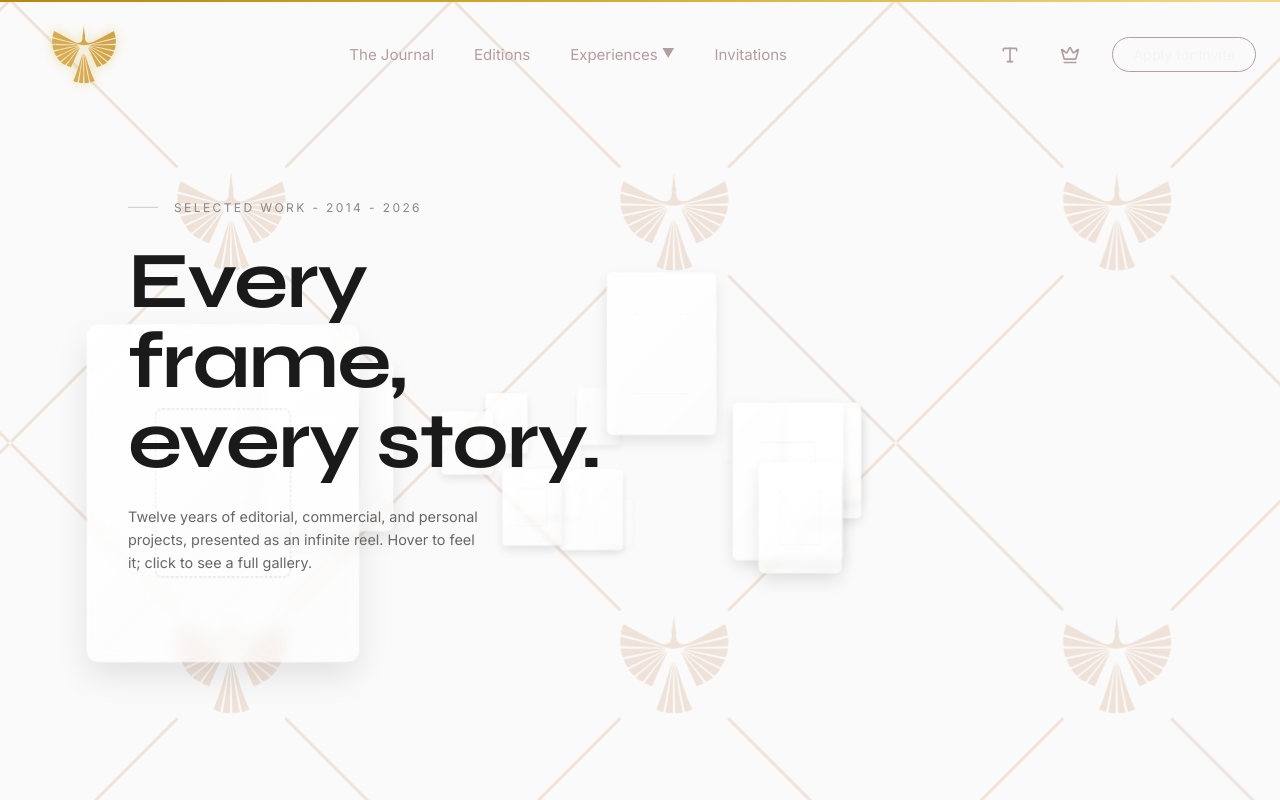
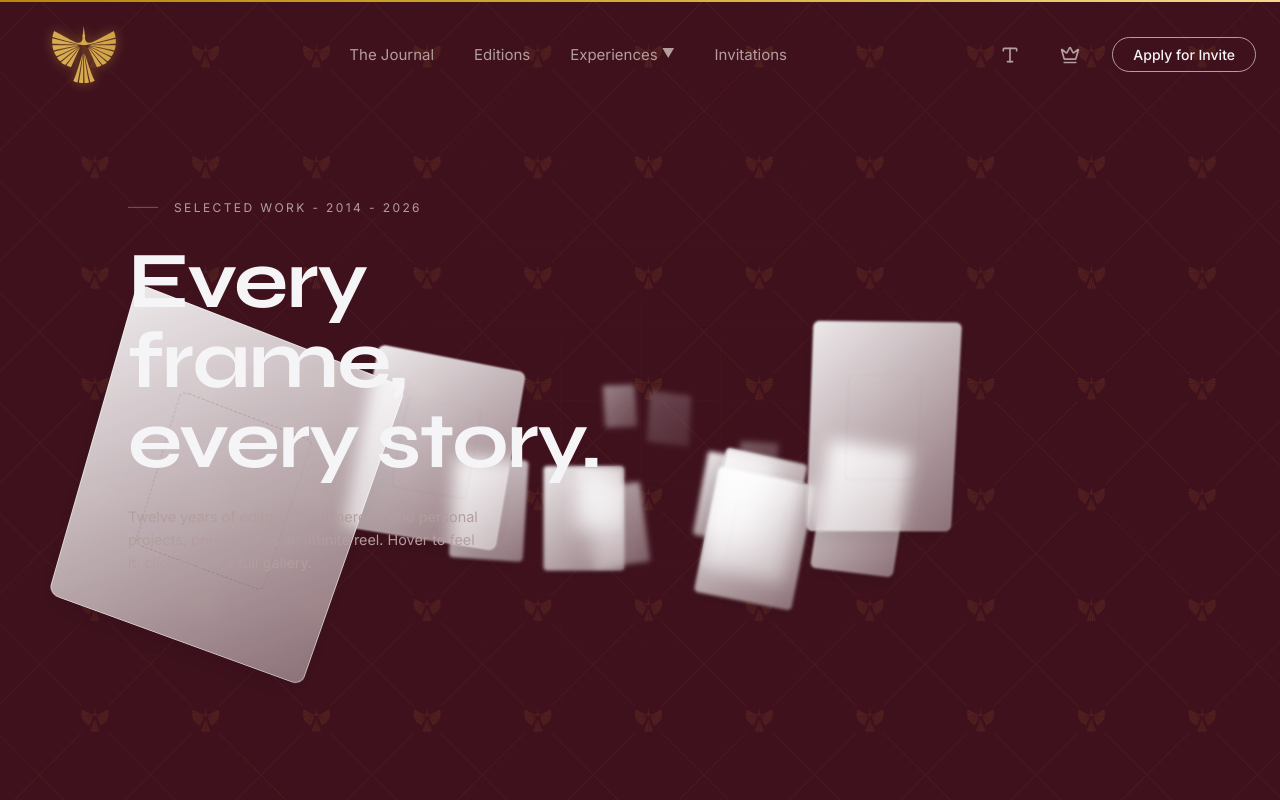
Before and after one commit to venky-7234/VIORA-ELITE-_-MAIN, a React (Vite) app: page /retreats/social in a window 1280 px wide. Shown: the top 800 px of the page. Built offline with nearby package versions, Linux system fonts and the light colour scheme; a web font is replaced by a local one.

Commit message:
Enhance 3D parallax fly-through with Journal background, depth-of-field blur, and dynamic tilt

```diff
--- a/src/pages/Retreats/Social.css
+++ b/src/pages/Retreats/Social.css
@@ -1,10 +1,11 @@
 .social-page {
   position: relative;
   width: 100%;
-  background-color: #fafafa;
+  background-color: var(--bg-main);
   background-image: url('/Pattern-01.svg');
   background-size: cover;
   background-position: center;
+  background-attachment: fixed;
   background-repeat: no-repeat;
   /* Very tall to allow vertical scrolling */
   height: 400vh;
@@ -45,7 +46,7 @@
   font-family: var(--font-sans);
   font-size: 0.75rem;
   letter-spacing: 0.2em;
-  color: #888;
+  color: var(--text-secondary);
   text-transform: uppercase;
   margin-bottom: 1.5rem;
   display: flex;
@@ -57,13 +58,14 @@
   content: '';
   width: 30px;
   height: 1px;
-  background: #ccc;
+  background: var(--text-secondary);
+  opacity: 0.5;
 }
 
 .social-headline {
   font-family: var(--font-heading);
   font-size: 5rem;
-  color: #1a1a1a;
+  color: var(--text-primary);
   line-height: 1;
   margin-bottom: 1.5rem;
 }
@@ -75,7 +77,7 @@
 .social-paragraph {
   font-family: var(--font-sans);
   font-size: 0.9rem;
-  color: #666;
+  color: var(--text-secondary);
   line-height: 1.6;
   max-width: 350px;
 }
--- a/src/pages/Retreats/Social.tsx
+++ b/src/pages/Retreats/Social.tsx
@@ -24,7 +24,12 @@ const cards = Array.from({ length: 30 }).map((_, i) => {
   // Parallax speed modifier (some fly slightly faster)
   const speed = 0.8 + Math.random() * 0.5;
 
-  return { id: i, x: xOffset, y: yOffset, z: zOffset, w: width, h: height, speed };
+  // Initial rotations
+  const rotX = (Math.random() - 0.5) * 40;
+  const rotY = (Math.random() - 0.5) * 40;
+  const rotZ = (Math.random() - 0.5) * 20;
+
+  return { id: i, x: xOffset, y: yOffset, z: zOffset, w: width, h: height, speed, rotX, rotY, rotZ };
 });
 
 const FlyThroughCard = ({ card, zMove, isMobile }: { card: any, zMove: MotionValue<number>, isMobile: boolean }) => {
@@ -39,6 +44,18 @@ const FlyThroughCard = ({ card, zMove, isMobile }: { card: any, zMove: MotionVal
   // Fade in from distance (Z < -4000)
   const opacity = useTransform(zCurrent, [-4500, -3000, 600, 1000], [0, 1, 1, 0]);
 
+  // Depth of field blur: blurry far away, sharp in the middle, slightly blurry up close
+  const blur = useTransform(
+    zCurrent,
+    [-4000, -2000, 0, 500, 1000],
+    ["blur(15px)", "blur(5px)", "blur(0px)", "blur(0px)", "blur(10px)"]
+  );
+
+  // Dynamic rotation to make it feel like floating
+  const rotateX = useTransform(zCurrent, [-4000, 1000], [card.rotX, card.rotX * -1.5]);
+  const rotateY = useTransform(zCurrent, [-4000, 1000], [card.rotY, card.rotY * -1.5]);
+  const rotateZ = useTransform(zCurrent, [-4000, 1000], [card.rotZ, card.rotZ + 15]);
+
   return (
     <motion.div
       className="social-empty-card"
@@ -51,7 +68,11 @@ const FlyThroughCard = ({ card, zMove, isMobile }: { card: any, zMove: MotionVal
         x: `calc(-50% + ${card.x * spreadScale}vw)`,
         y: `calc(-50% + ${card.y * spreadScale}vh)`,
         z: zCurrent,
-        opacity: opacity
+        rotateX: rotateX,
+        rotateY: rotateY,
+        rotateZ: rotateZ,
+        opacity: opacity,
+        filter: blur
       }}
     />
   );
```
